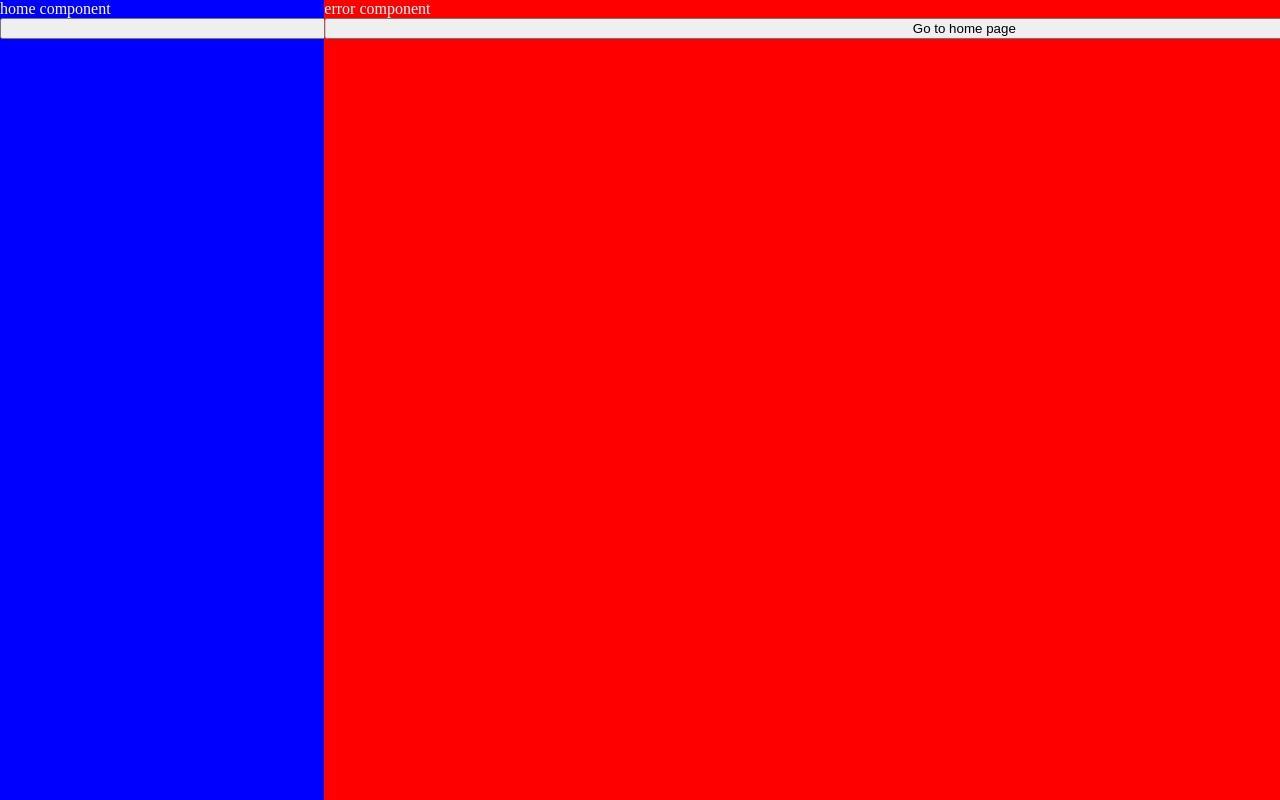
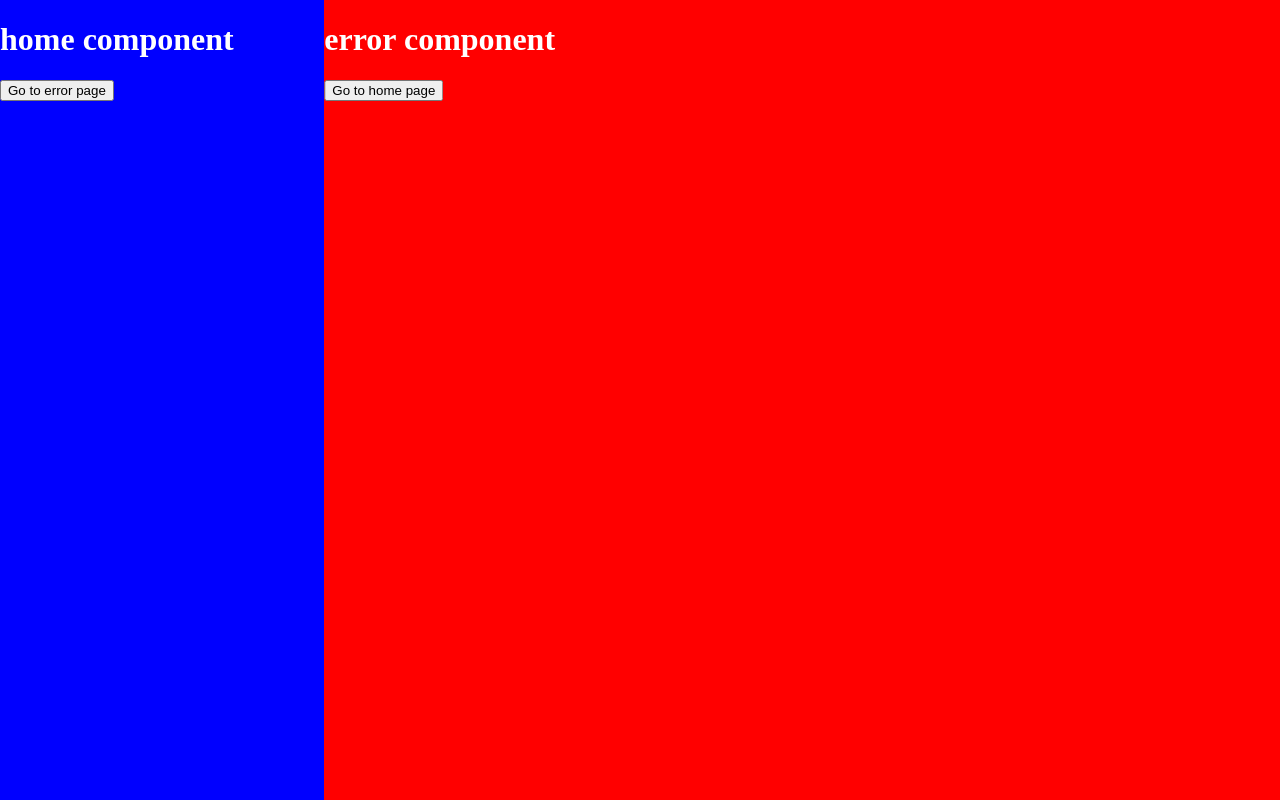
Before and after one commit to C0ZEN/angular-animation-and-skeleton-design-bug, an Angular app: page /home in a window 1280 px wide. Both pictures are taken after a click on the button "Go to error page". Shown: the top 800 px of the page. Built offline with nearby package versions, Linux system fonts and the light colour scheme.

Commit message:
4 files modified

```diff
--- a/src/app/error/error.component.css
+++ b/src/app/error/error.component.css
@@ -1,12 +1,16 @@
 app-error {
   display: flex;
+  height: 100vh;
+  width: 100vw;
+  background-color: red;
 }
 
 app-error .error-component {
-  height: 100vh;
-  width: 100vw;
-  background-color: red;
   display: flex;
   flex-direction: column;
   color: white;
 }
+
+app-error .error-component button {
+  align-self: flex-start;
+}
--- a/src/app/error/error.component.html
+++ b/src/app/error/error.component.html
@@ -1,4 +1,4 @@
 <div class="error-component">
-	error component
+	<h1>error component</h1>
 	<button [routerLink]="['/home']">Go to home page</button>
 </div>
--- a/src/app/home/home.component.css
+++ b/src/app/home/home.component.css
@@ -1,12 +1,16 @@
 app-home {
   display: flex;
+  height: 100vh;
+  width: 100vw;
+  background-color: blue;
 }
 
 app-home .home-component {
-  height: 100vh;
-  width: 100vw;
-  background-color: blue;
   display: flex;
   flex-direction: column;
   color: white;
 }
+
+app-home .home-component button {
+  align-self: flex-start;
+}
--- a/src/app/home/home.component.html
+++ b/src/app/home/home.component.html
@@ -1,4 +1,4 @@
 <div class="home-component">
-	home component
+	<h1>home component</h1>
 	<button [routerLink]="['/error']">Go to error page</button>
 </div>
```
